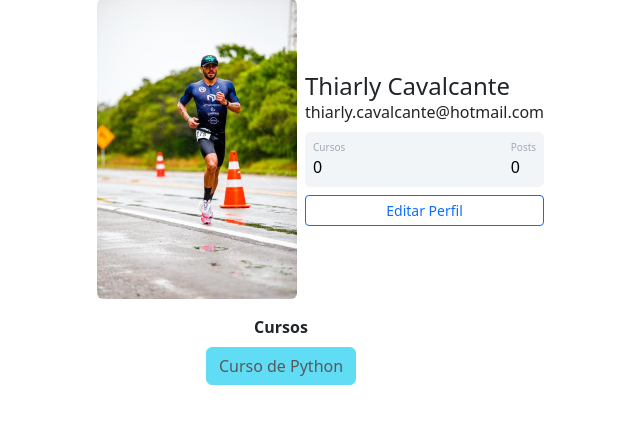
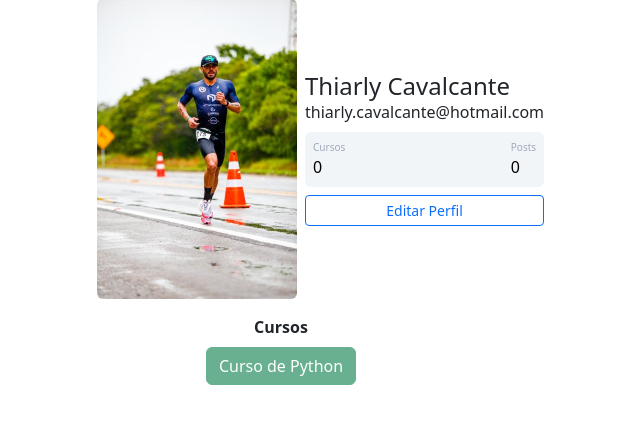
Before and after one commit to thiarly/projeto-comunidade-flask, a Flask app: page /perfil in a window 1280 px wide. Shown: the part 121-568 px from the top of the page, without its empty margins (359-999 px from the left). Run offline with Flask 3, Linux system fonts and the light colour scheme; a user stored in the database is signed in.

Commit message:
Update perfil.html
alterando a cor do buttom

```diff
--- a/SiteComunidade/comunidadeintergard/templates/perfil.html
+++ b/SiteComunidade/comunidadeintergard/templates/perfil.html
@@ -55,7 +55,7 @@
     <div class="col col-4" style="text-align: center">
         <strong>Cursos</strong><br>
         {% for curso in current_user.cursos.split(';')%}
-            <button type="button" class="btn btn-info mt-2" disabled>Curso de Python</button>
+            <button type="button" class="btn btn-success mt-2" disabled>Curso de Python</button>
         {% endfor %}
     </div>
 
```
